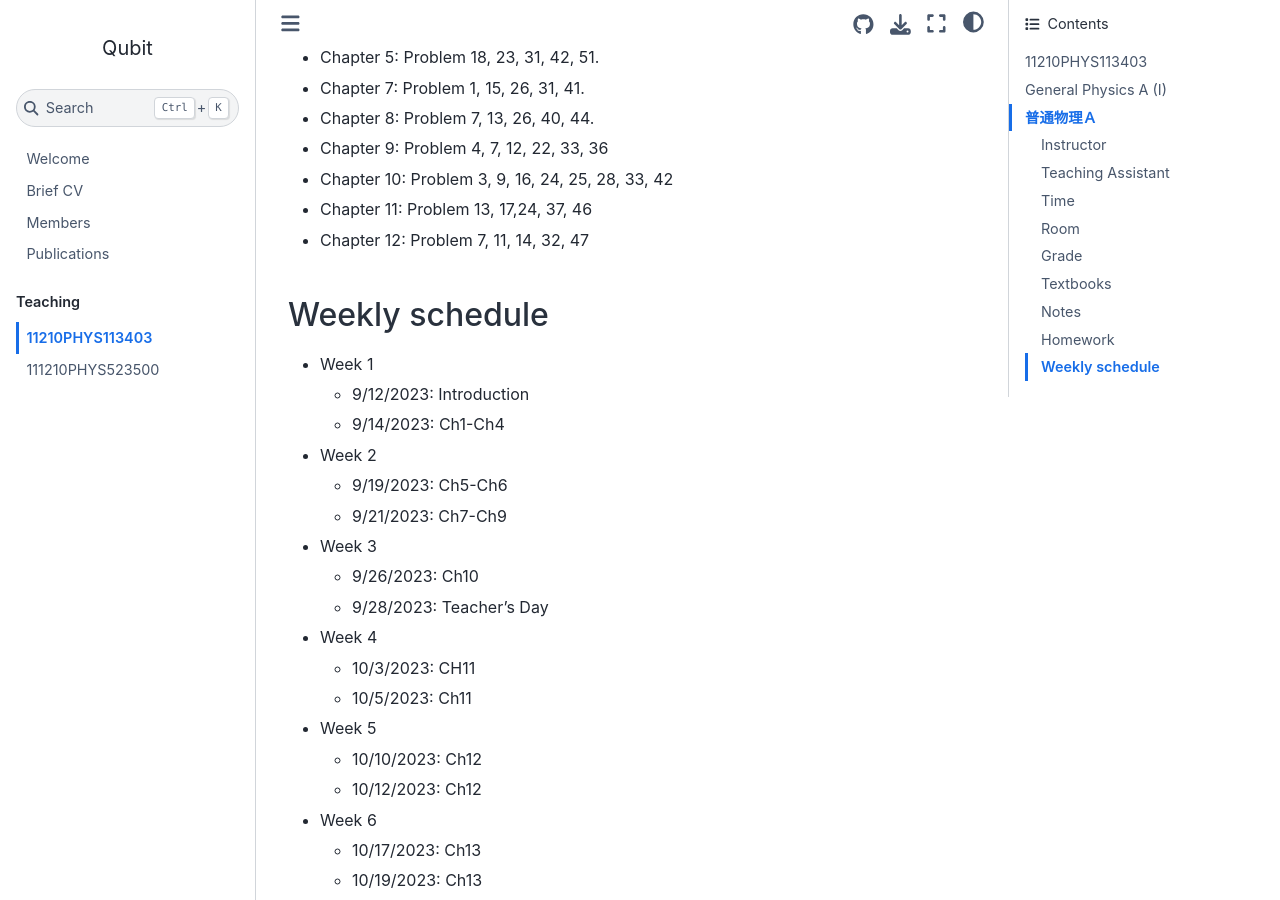
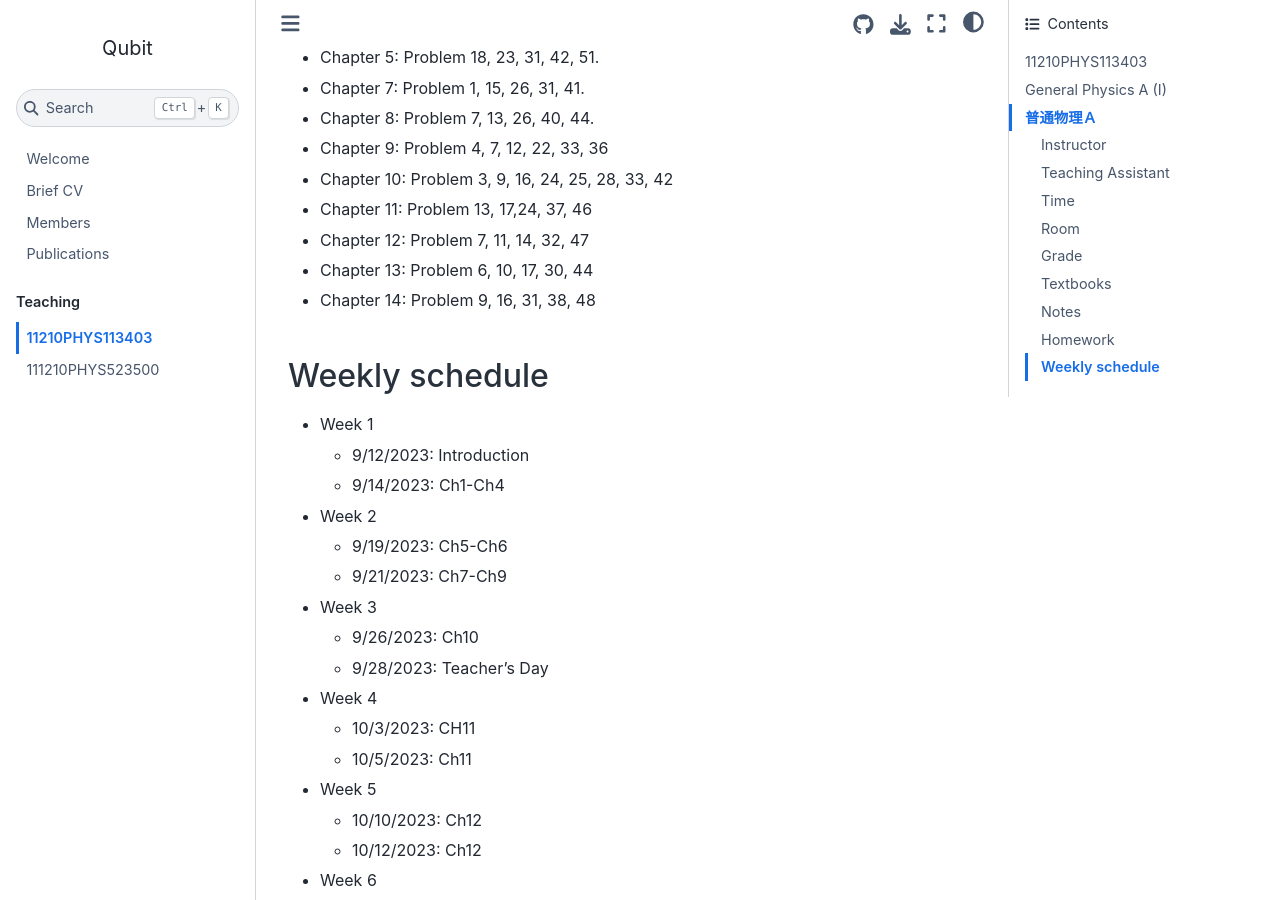
Before and after one commit to pcchen/pcchen.github.io, a Jupyter Book: the page built from teaching/11210PHYS113403.md, in a window 1280 px wide and 900 px high, scrolled down 2449 px. Built offline with Jupyter Book 1.0.4 settings and Sphinx 7.4.7 and the Sphinx Book theme 1.1.4, drawn with Linux system fonts in a browser that asks for light colours; pages that are not in the unit, such as notebooks, are missing from menus.

Commit message:
update homework

```diff
--- a/teaching/11210PHYS113403.md
+++ b/teaching/11210PHYS113403.md
@@ -68,6 +68,8 @@ You don't need to turn in the homework. But it is important that you do the home
 * Chapter 10: Problem 3, 9, 16, 24, 25, 28, 33, 42
 * Chapter 11: Problem 13, 17,24, 37, 46
 * Chapter 12: Problem 7, 11, 14, 32, 47
+* Chapter 13: Problem 6, 10, 17, 30, 44
+* Chapter 14: Problem 9, 16, 31, 38, 48
 
 ## Weekly schedule
 * Week 1
```
